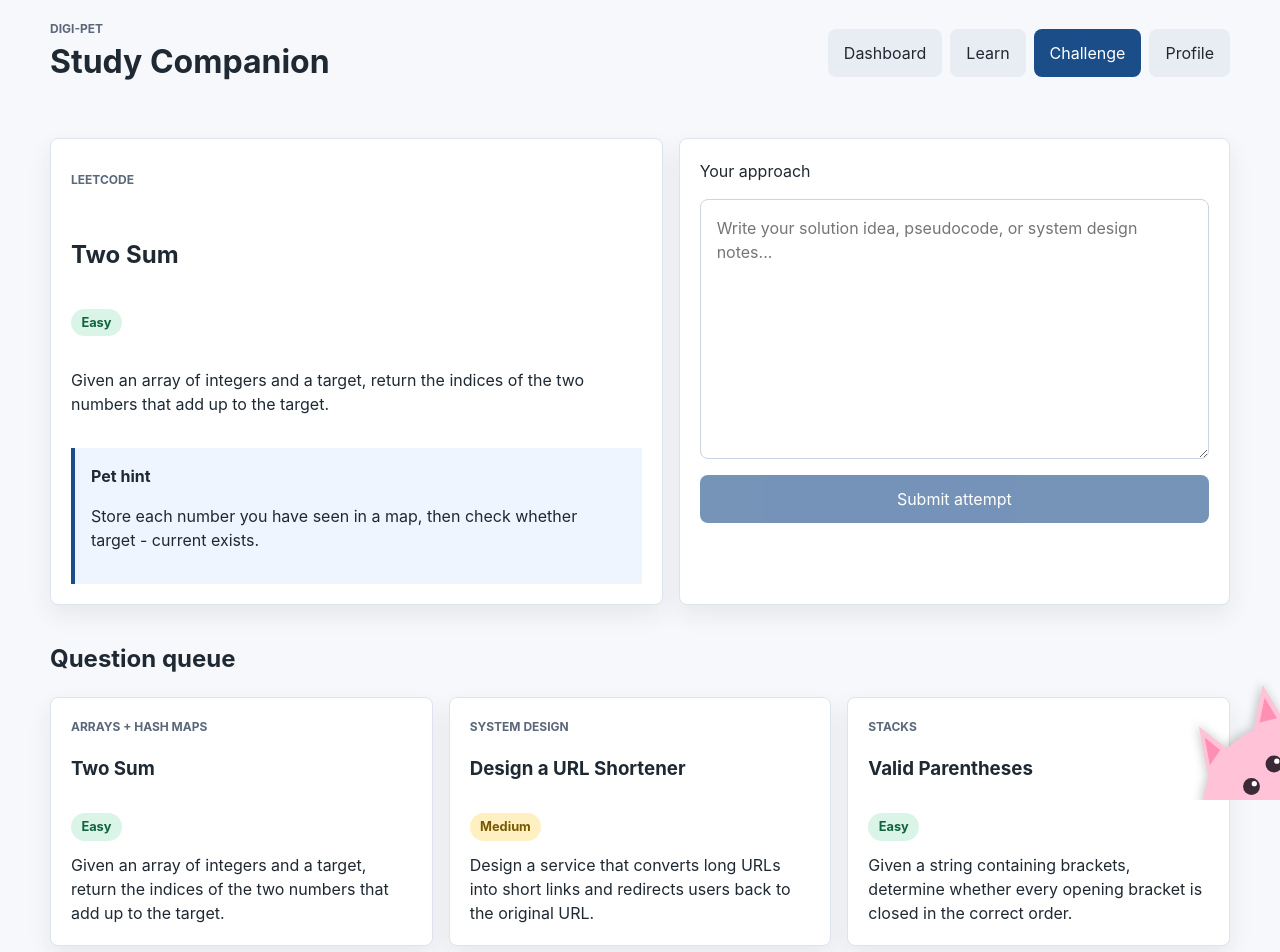
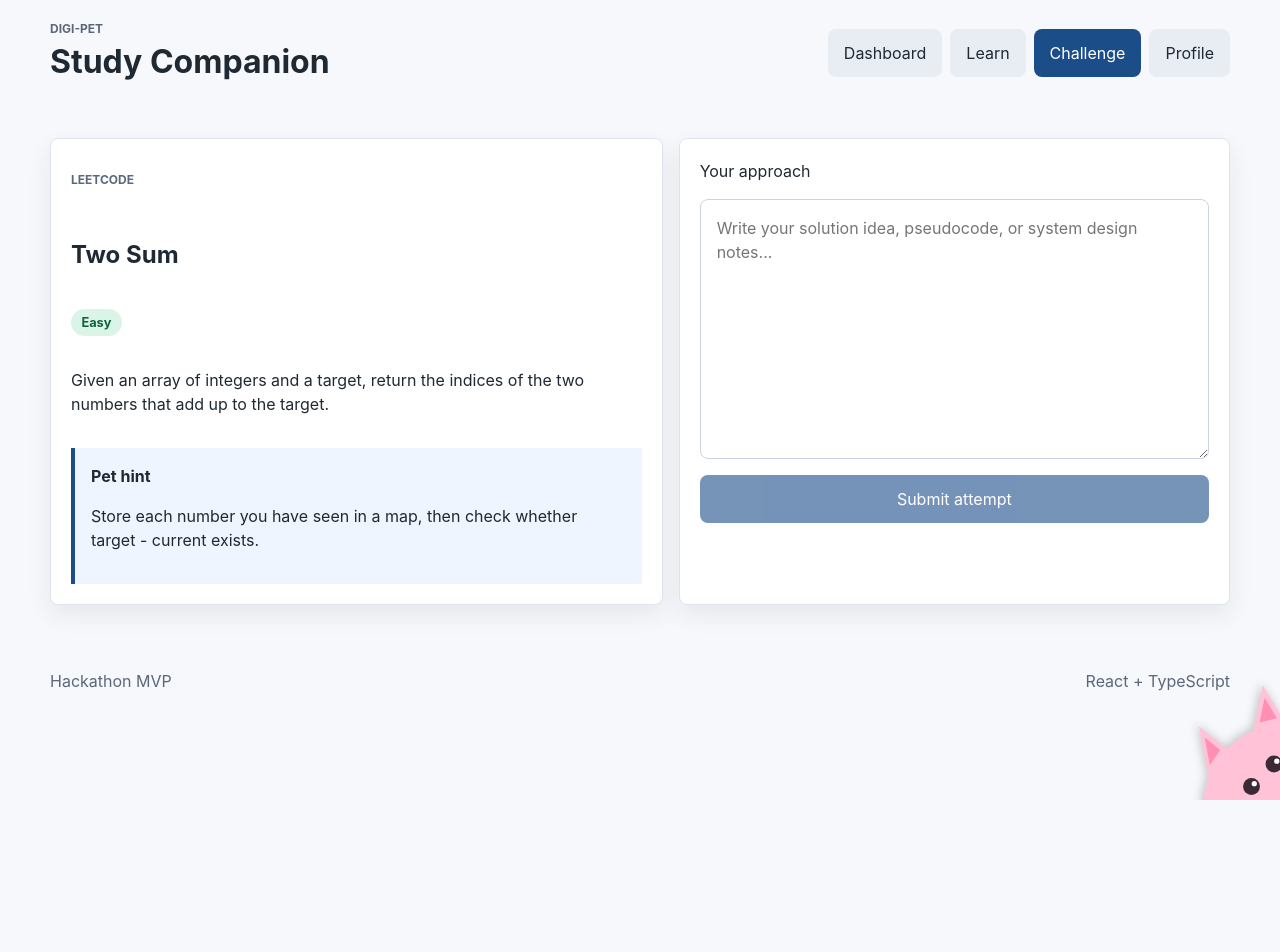
Before and after one commit to aphan135/Digi-Pet, a React (Vite) app in the folder web/: page / in a window 1280 px wide. Shown: the top 952 px of the page. After the commit the page ends 805 px from the top, so only its background shows below. Built offline with nearby package versions, Linux system fonts and the light colour scheme.

Commit message:
Remove question queue from challenge page

```diff
--- a/web/src/pages/Challenge.tsx
+++ b/web/src/pages/Challenge.tsx
@@ -1,5 +1,4 @@
 import { useState } from "react";
-import ProblemList from "../components/problems/ProblemList";
 import { checkAnswer } from "../services/answerService";
 import { getFeaturedProblem } from "../services/problemService";
 import type { AnswerFeedback } from "../types";
@@ -73,10 +72,6 @@ function Challenge() {
           </div>
         )}
       </div>
-      <div className="challenge-list">
-        <h2>Question queue</h2>
-        <ProblemList />
-      </div>
     </section>
   );
 }
```
